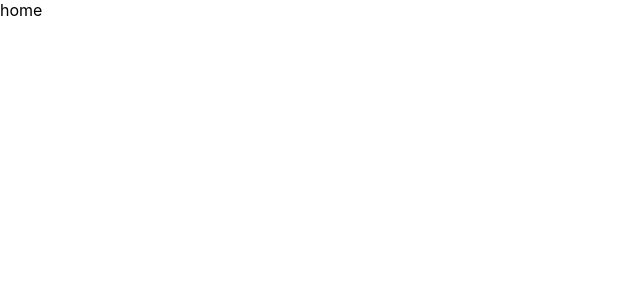
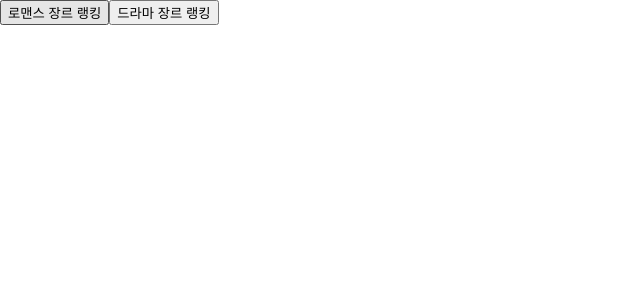
Before and after one commit to ChoQ94/toonBoard, a React (Create React App) app: page / in a window 1280 px wide. Shown: the top 300 px of the page, without its empty margins (0-640 px from the left). Built offline with nearby package versions, Linux system fonts and the light colour scheme.

Commit message:
feat: query parameter 및 디폴트 값 추가

```diff
--- a/src/screen/HomePage.tsx
+++ b/src/screen/HomePage.tsx
@@ -1,5 +1,28 @@
 import React from "react";
+import { useNavigate } from "react-router-dom";
 
 export default function HomePage() {
-  return <>home</>;
+  const navigate = useNavigate();
+  const routeToRanking = (genre: string) => {
+    navigate(`/ranking?&genre=${genre}`);
+  };
+
+  return (
+    <div>
+      <button
+        onClick={() => {
+          routeToRanking("romance");
+        }}
+      >
+        로맨스 장르 랭킹
+      </button>
+      <button
+        onClick={() => {
+          routeToRanking("drama");
+        }}
+      >
+        드라마 장르 랭킹
+      </button>
+    </div>
+  );
 }
--- a/src/screen/RankPage.tsx
+++ b/src/screen/RankPage.tsx
@@ -1,5 +1,20 @@
-import React from "react";
+import React, { useEffect } from "react";
+import { useLocation, useNavigate } from "react-router-dom";
 
 export default function RankPage() {
-  return <>ranking</>;
+  const navigate = useNavigate();
+  const location = useLocation();
+  const queryParams = new URLSearchParams(location.search);
+  const genre = queryParams.get("genre");
+
+  useEffect(() => {
+    const queryParams = new URLSearchParams(location.search);
+    const genre = queryParams.get("genre");
+
+    if (!genre) {
+      navigate("/ranking?genre=romance");
+    }
+  }, [location.search, navigate]);
+
+  return <>{genre}</>;
 }
```
